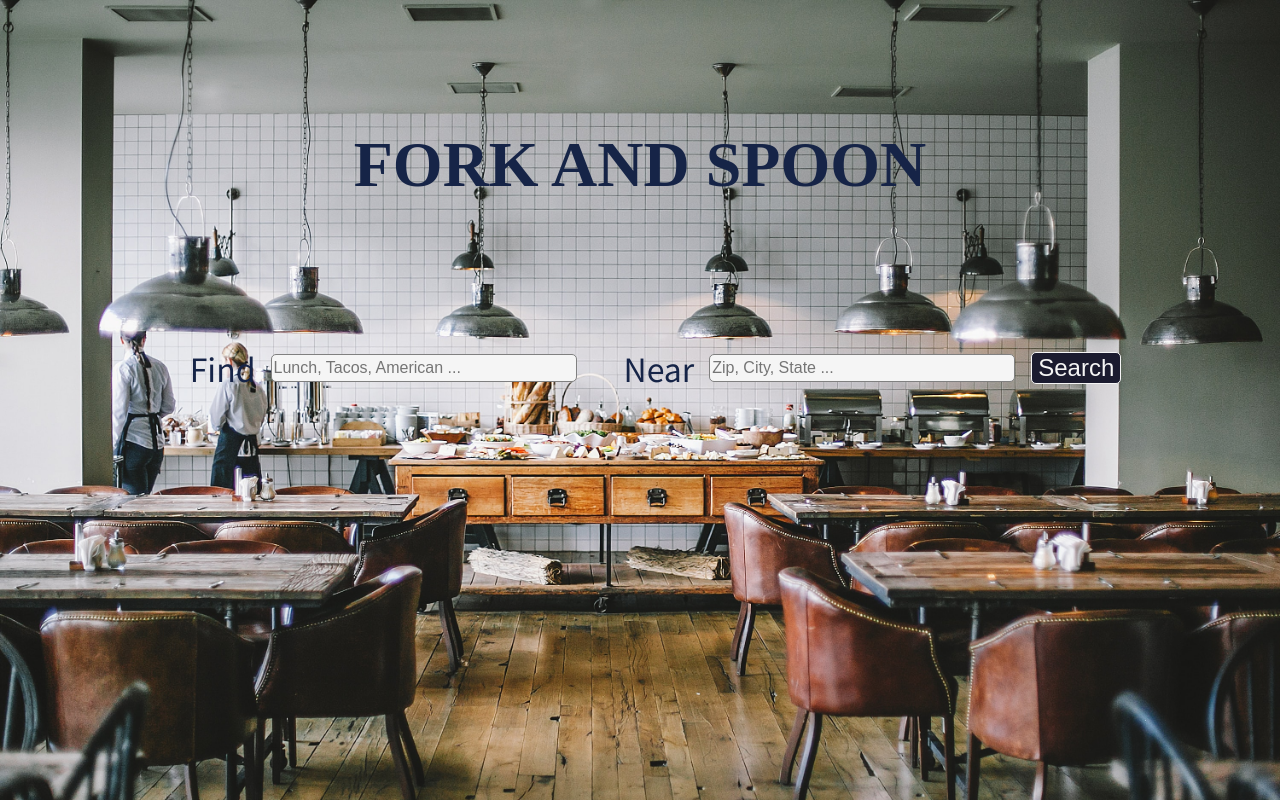
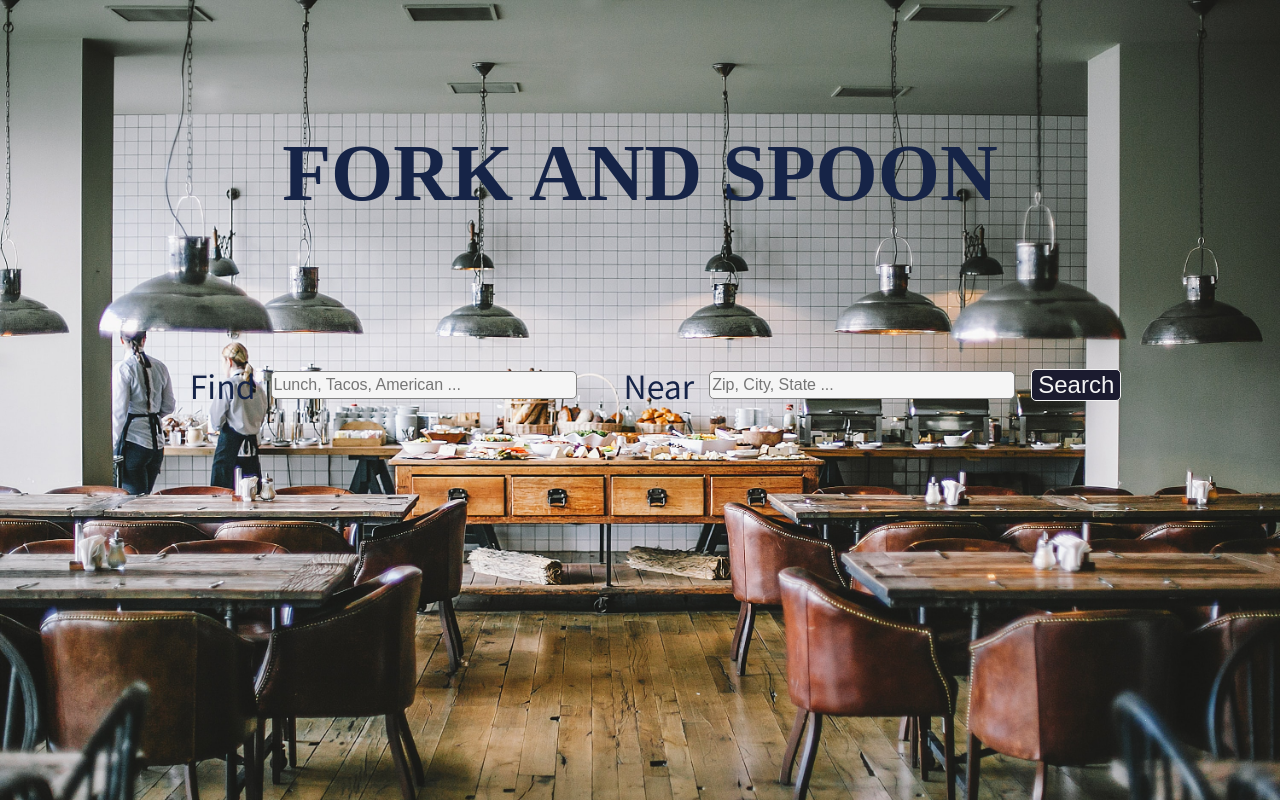
Before and after one commit to carsonmeiling/lunch-finder, a React (Create React App) app: page / in a window 1280 px wide. Built offline with nearby package versions, Linux system fonts and the light colour scheme; a web font is replaced by a local one.

Commit message:
toggle scroll when biz === true

```diff
--- a/src/App.css
+++ b/src/App.css
@@ -14,7 +14,7 @@
 
 .header {
   margin: 10%;
-  font-size: 4em;
+  font-size: 5em;
   color: #162447;
   font-family: 'Frank Ruhl Libre', serif;
 }
--- a/src/components/Home.js
+++ b/src/components/Home.js
@@ -1,4 +1,4 @@
-import React, { useContext} from 'react';
+import React, { useContext, useState} from 'react';
 import SearchForm from './SearchForm';
 import BusinessList from './BusinessList';
 import {BizContext} from '../providers/BizProvider';
@@ -8,11 +8,19 @@ import {BizContext} from '../providers/BizProvider';
 
 const Home = () => {
   const [biz, setBiz] = useContext(BizContext);
-
-  console.log(biz)
-  console.log(typeof biz)
+  const [toggle, setToggle] = useState(false)
 
 
+
+  const showScroll = () => {
+    if(biz === true){
+      console.log(true)
+    } else {
+      console.log(false)
+    }
+  }
+
+  showScroll()
   return(
     <>
     <div className="home-page">
@@ -25,7 +33,6 @@ const Home = () => {
         biz.map(business => (
           <BusinessList business={business} key={business.id}/>
           ))
-
         }
     </div>
 
```
